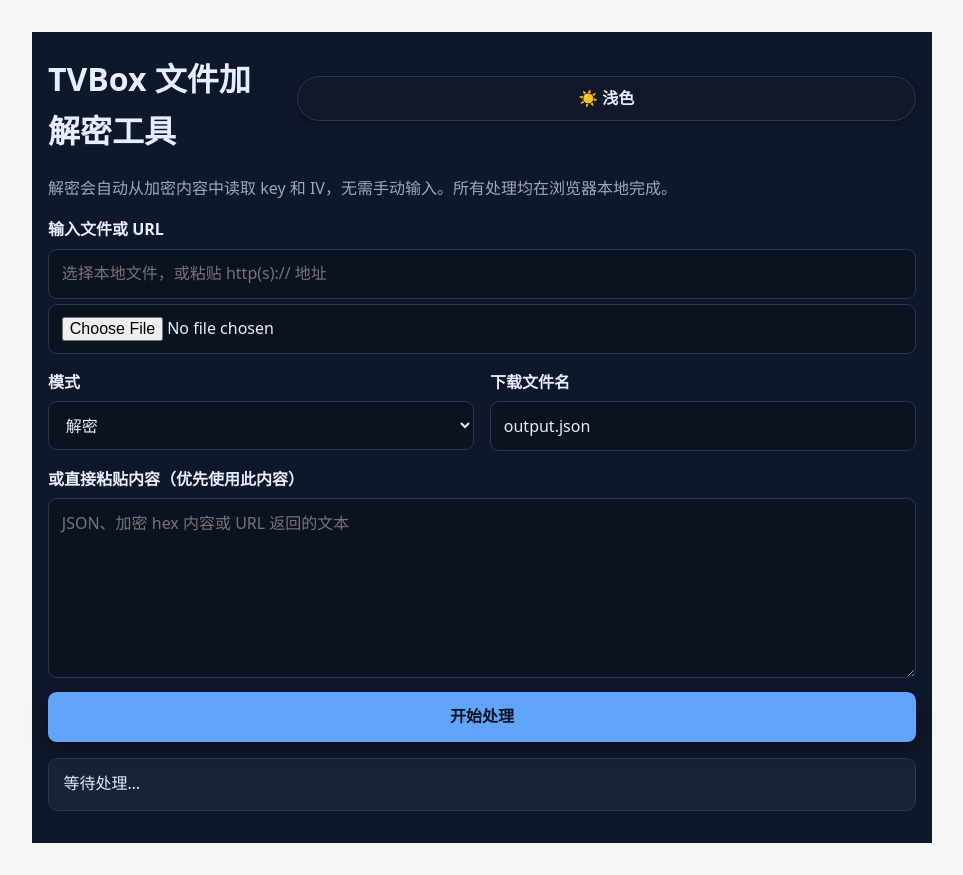
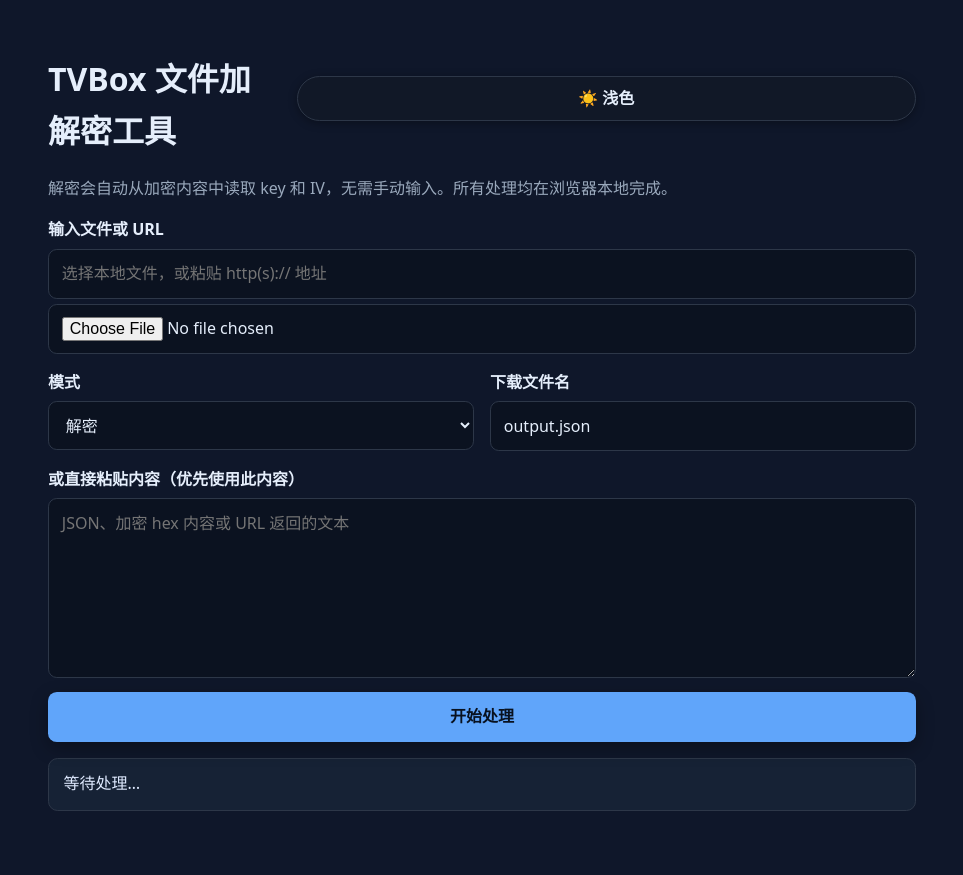
Before and after one commit to bankan-lichaz/qist, a plain HTML site: page tools/tvbox.html in a window 1280 px wide. Both pictures are taken after a click on the button "🌙 深色". Shown: the whole page, without its empty margins (158-1121 px from the left). Drawn offline with Linux system fonts and the light colour scheme.

Commit message:
fix: extend TVBox theme background to page edges

```diff
--- a/tools/tvbox.html
+++ b/tools/tvbox.html
@@ -21,7 +21,7 @@
       --status-text: #1f2a44;
       --result-bg: #f9fafb;
     }
-    body.dark {
+    :root.dark {
       --bg: #0f172a;
       --panel: #111827;
       --panel-strong: #1f2937;
@@ -179,7 +179,7 @@ const $ = id => document.getElementById(id);
 
 function applyTheme(theme) {
   const isDark = theme === 'dark';
-  document.body.classList.toggle('dark', isDark);
+  document.documentElement.classList.toggle('dark', isDark);
   $('themeToggle').textContent = isDark ? '☀️ 浅色' : '🌙 深色';
   localStorage.setItem('tvbox-theme', theme);
 }
@@ -192,7 +192,7 @@ if (savedTheme === 'dark' || (!savedTheme && window.matchMedia('(prefers-color-s
 }
 
 $('themeToggle').addEventListener('click', () => {
-  const nextTheme = document.body.classList.contains('dark') ? 'light' : 'dark';
+  const nextTheme = document.documentElement.classList.contains('dark') ? 'light' : 'dark';
   applyTheme(nextTheme);
 });
 
```
